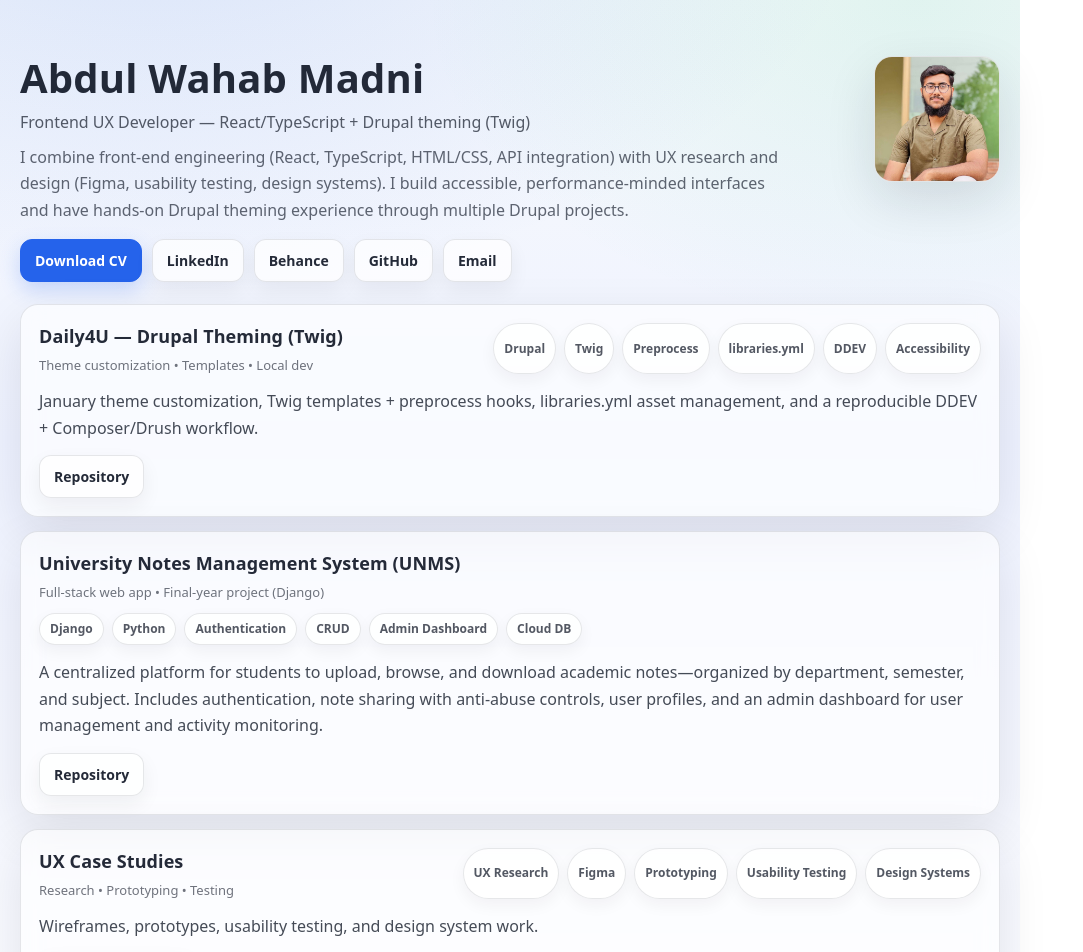
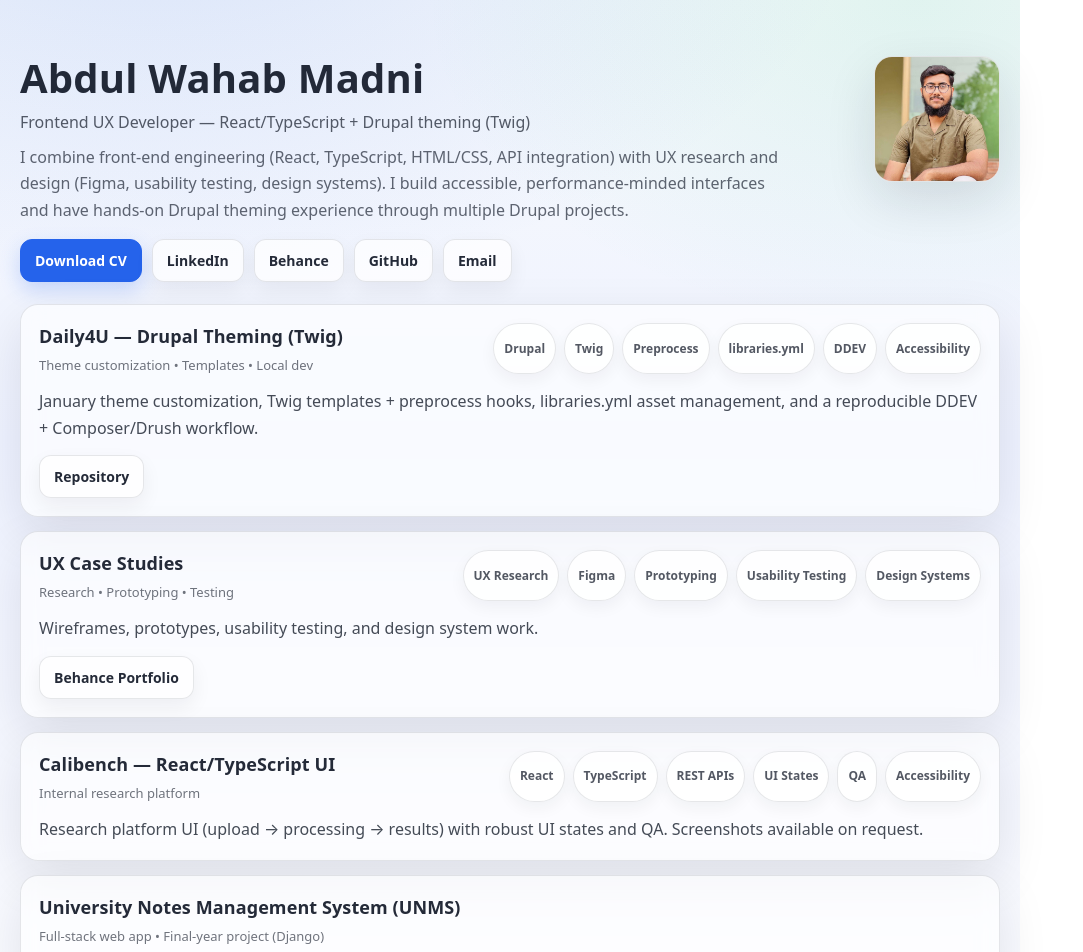
Before and after one commit to MadniAbdulWahab/portfolio, a React (Vite) app: page / in a window 1280 px wide. Shown: the top 952 px of the page, without its empty margins (0-1083 px from the left). Built offline with nearby package versions, Linux system fonts and the light colour scheme.

Commit message:
Added unms

```diff
--- a/src/App.tsx
+++ b/src/App.tsx
@@ -259,16 +259,6 @@
           />
 
           <ProjectCard
-            title="University Notes Management System (UNMS)"
-            subtitle="Full-stack web app • Final-year project (Django)"
-            description="A centralized platform for students to upload, browse, and download academic notes—organized by department, semester, and subject. Includes authentication, note sharing with anti-abuse controls, user profiles, and an admin dashboard for user management and activity monitoring."
-            tags={["Django", "Python", "Authentication", "CRUD", "Admin Dashboard", "Cloud DB"]}
-            links={[{ label: "Repository", href: "https://github.com/MadniAbdulWahab/UniversityNotesManagementSystem" }]}
-            // Optional: add an image in /public and enable below
-            // screenshotSrc={`${baseUrl}unms.png`}
-          />
-
-          <ProjectCard
             title="UX Case Studies"
             subtitle="Research • Prototyping • Testing"
             description="Wireframes, prototypes, usability testing, and design system work."
@@ -281,6 +271,16 @@
             subtitle="Internal research platform"
             description="Research platform UI (upload → processing → results) with robust UI states and QA. Screenshots available on request."
             tags={["React", "TypeScript", "REST APIs", "UI States", "QA", "Accessibility"]}
+          />
+
+        <ProjectCard
+            title="University Notes Management System (UNMS)"
+            subtitle="Full-stack web app • Final-year project (Django)"
+            description="A centralized platform for students to upload, browse, and download academic notes—organized by department, semester, and subject. Includes authentication, note sharing with anti-abuse controls, user profiles, and an admin dashboard for user management and activity monitoring."
+            tags={["Django", "Python", "Authentication", "CRUD", "Admin Dashboard", "Cloud DB"]}
+            links={[{ label: "Repository", href: "https://github.com/MadniAbdulWahab/UniversityNotesManagementSystem" }]}
+            // Optional: add an image in /public and enable below
+            // screenshotSrc={`${baseUrl}unms.png`}
           />
         </section>
 
```
